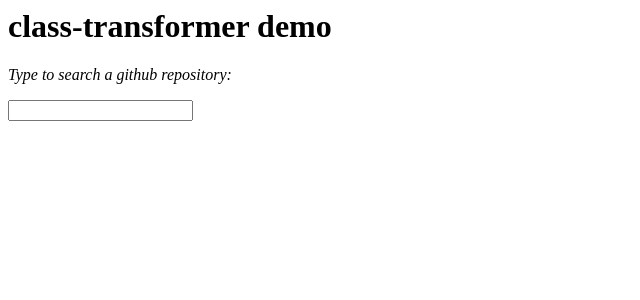
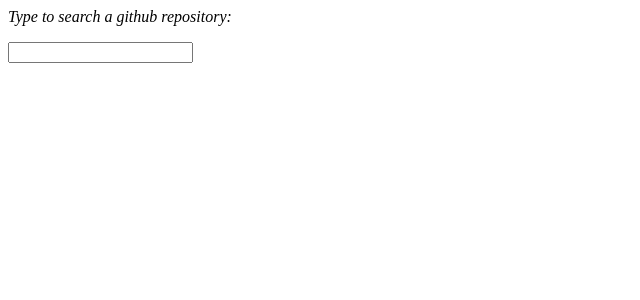
Before and after one commit to AnassAzeroual/search-in-github, an Angular app: page / in a window 1280 px wide. Shown: the top 300 px of the page, without its empty margins (0-640 px from the left). Built offline with nearby package versions, Linux system fonts and the light colour scheme.

Commit message:
3 files modified

```diff
--- a/src/app/model/Model_RepositoryResult.ts
+++ b/src/app/model/Model_RepositoryResult.ts
@@ -11,7 +11,7 @@ export class RepositoryResult {
   total_count: number;
 
   get repositoryUrls() {
-    return this.items.map(item => item.deployments_url);
+    return this.items.map(item => item.git_url);
   }
 
 }
--- a/src/app/search-handling/search-handling.component.html
+++ b/src/app/search-handling/search-handling.component.html
@@ -1,12 +1,7 @@
-<h1>class-transformer demo</h1>
 <p><i>Type to search a github repository:</i></p>
 
 <input #term (keyup)="search(term.value)"/>
 
-<div *ngIf="repositoryResult">
-	<h2>Checkout console to see transformed result. Pay attention on object types</h2>
-</div>
-
 <ul *ngIf="repositoryResult">
 	<li *ngFor="let url of repositoryResult.repositoryUrls">{{url}}</li>
 </ul>
--- a/src/app/search-handling/search-handling.component.ts
+++ b/src/app/search-handling/search-handling.component.ts
@@ -19,9 +19,11 @@ repositoryResult: RepositoryResult;
     this.http
         .get("https://api.github.com/search/repositories?q=" + term)
         .map(response => {
-            const repositoryResult = plainToClass(RepositoryResult, response.json() as Object);
-            console.log("loaded and transformed repositories: ", repositoryResult);
-            console.log("you can use class methods: ", repositoryResult.repositoryUrls);
+            // console.log("after",response)
+            const repositoryResult = plainToClass(RepositoryResult, response as Object);
+            // console.log("loaded and transformed repositories: ", repositoryResult);
+            // console.log("you can use class methods: ",
+            //  repositoryResult.total_count);
             return repositoryResult;
         })
         .subscribe(repositoryResult => {
```
